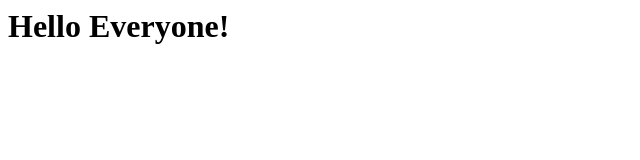
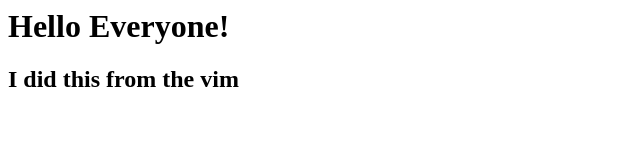
Before and after one commit to atl-code-immersion/branch-test, a plain HTML site: page index.html in a window 1280 px wide. Shown: the whole page, without its empty margins (0-640 px from the left). Drawn offline with Linux system fonts and the light colour scheme.

Commit message:
added another line to index

```diff
--- a/index.html
+++ b/index.html
@@ -1 +1,2 @@
 <h1>Hello Everyone!</h1>
+<h2> I did this from the vim </h1>
```
